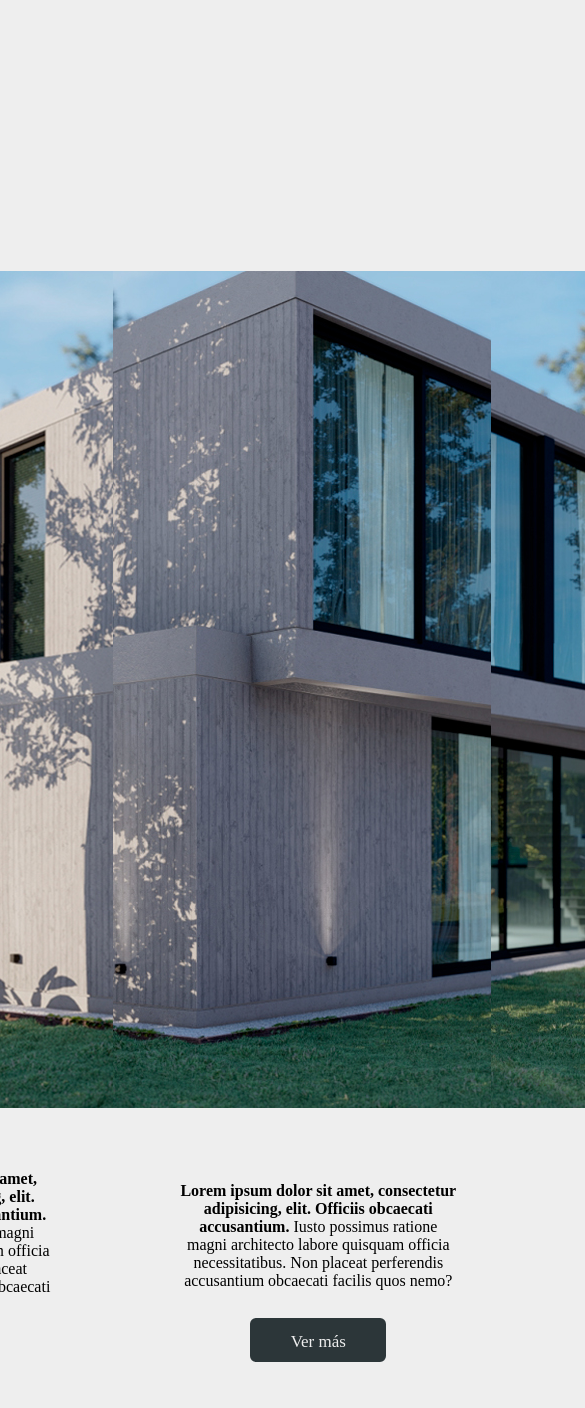
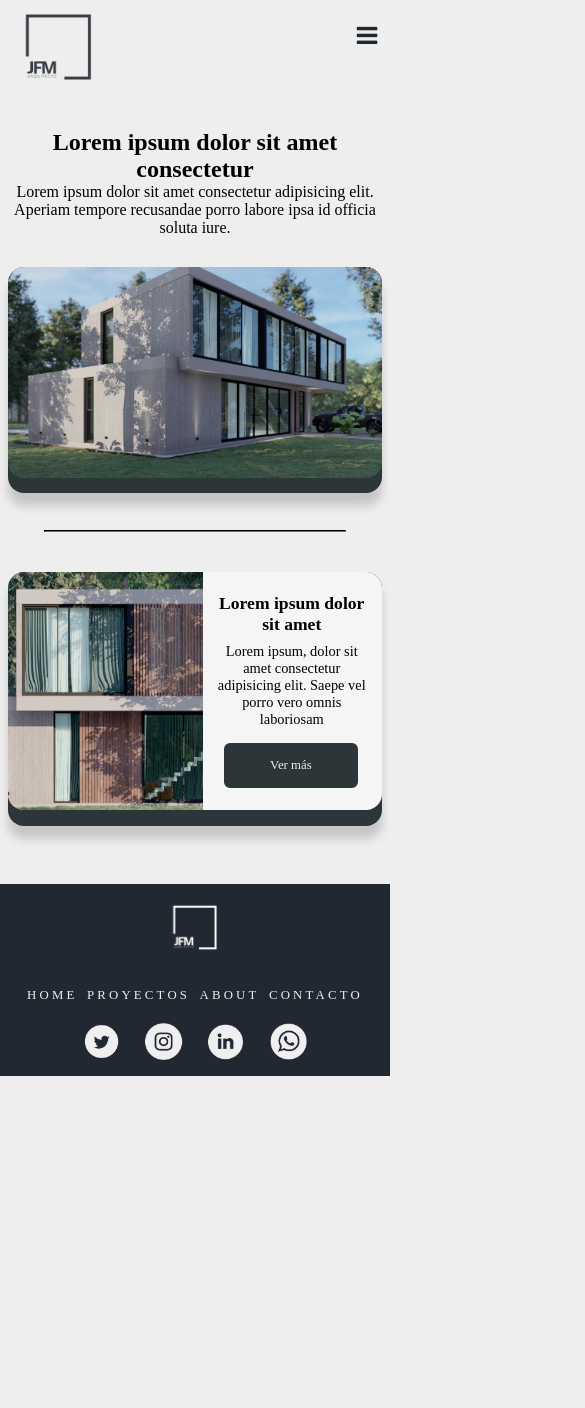
Before and after one commit to MustaCH/jfm2, a website: page index.html in a window 390 px wide. Shown: the top 1408 px of the page, 585 px wide, since content can reach past the window. After the commit the page ends 1076 px from the top, so only its background shows below. Drawn offline with Linux system fonts and the light colour scheme.

Commit message:
vista mobile index terminada

```diff
--- a/css/style.css
+++ b/css/style.css
@@ -11,6 +11,12 @@ body {
   display: flex;
   justify-content: center;
   margin: 0%;
+}
+
+@media only screen and (min-width: 1024px) {
+  .no-desktop {
+    display: none;
+  }
 }
 
 button {
@@ -109,7 +115,7 @@ button a {
   display: none;
 }
 
-@media screen and (max-width: 600px) {
+@media screen and (max-width: 768px) {
   .topnav a:not(:first-child) {
     display: none;
   }
@@ -119,7 +125,7 @@ button a {
   }
 }
 
-@media screen and (max-width: 600px) {
+@media screen and (max-width: 768px) {
   .topnav.responsive {
     position: relative;
   }
@@ -898,3 +904,174 @@ hr {
 .lg-cont {
   width: 7.5em;
 }
+
+@media only screen and (max-width: 768px) {
+  .no-mobile {
+    display: none;
+  }
+
+  .topnav {
+    overflow: hidden;
+    margin-bottom: 3%;
+    padding: 0%;
+  }
+
+  #nav-logo img {
+    width: 30%;
+  }
+
+  #prin-mob {
+    display: flex;
+    flex-direction: column;
+    justify-content: center;
+    margin: 0% 2% 0% 2%;
+  }
+
+  #prin-mob h2 {
+    text-align: center;
+    margin-bottom: 0%;
+    width: 100%;
+  }
+
+  #prin-mob p {
+    text-align: center;
+    width: 100%;
+    margin-bottom: 8%;
+  }
+
+  #prin-mob img {
+    border-radius: 1em;
+    width: 100%;
+  }
+
+  #img-prin {
+    background-color: #2c3639;
+    padding-bottom: 3%;
+    border-radius: 1em;
+    box-shadow: 0px 13px 10px 0px rgba(0, 0, 0, 0.17);
+  }
+
+  #prin-mob hr {
+    background-color: #222831;
+    border-color: #222831;
+    height: 0.1px;
+    margin-top: 10%;
+    width: 80%;
+  }
+
+  #art-mobile {
+    display: flex;
+    flex-direction: row;
+    align-items: center;
+    background-color: #2c3639;
+    padding-bottom: 4%;
+    border-radius: 1em;
+    margin: 8% 2% 8% 2%;
+    box-shadow: 0px 13px 10px 0px rgba(0, 0, 0, 0.17);
+  }
+
+  #art-cont {
+    display: flex;
+    flex-direction: row;
+    background-color: whitesmoke;
+    border-radius: 1em;
+  }
+
+  #img-art-cont {
+    display: flex;
+    justify-content: left;
+    width: 70%;
+  }
+
+  #img-art-cont img {
+    border-radius: 1em 0em 0em 1em;
+    width: 100%;
+  }
+
+  #art-text-mob {
+    display: flex;
+    flex-direction: column;
+    align-items: center;
+    text-align: center;
+    width: 60%;
+    margin: 2% 2% 2% 1%;
+  }
+
+  #art-text-mob h2 {
+    font-size: 1.1rem;
+    margin: 8% 1% 2% 2%;
+  }
+
+  #art-text-mob p {
+    font-size: 0.9rem;
+    margin: 3% 1% 3% 2%;
+  }
+
+  #art-text-mob button {
+    display: flex;
+    flex-direction: row;
+    justify-content: center;
+    width: 80%;
+    height: 20%;
+    padding: 0%;
+    margin-top: 6%;
+    margin-bottom: 8%;
+  }
+
+  #art-text-mob button a {
+    font-size: 0.8rem;
+    align-self: center;
+  }
+
+  footer {
+    display: flex;
+    flex-direction: column;
+    justify-content: center;
+    background-color: #222831;
+    margin-top: 15%;
+  }
+  footer #footer-logo {
+    display: flex;
+    justify-content: center;
+  }
+  footer #footer-logo img {
+    padding-top: 3%;
+    width: 20%;
+  }
+  footer #footer-nav {
+    display: flex;
+    justify-content: center;
+    flex-direction: row;
+    width: 100%;
+  }
+  footer #footer-nav ul {
+    display: flex;
+    flex-direction: row;
+    justify-content: center;
+    list-style-type: none;
+    width: 10%;
+  }
+
+  footer #footer-nav ul li {
+    font-family: DM Sans;
+    text-decoration: none;
+  }
+
+  footer #footer-nav ul li a {
+    font-family: DM Sans;
+    font-size: 0.8rem;
+    letter-spacing: 0.2rem;
+    color: #eeeeee;
+    text-decoration: none;
+  }
+  footer #footer-rrss {
+    display: flex;
+    justify-content: center;
+    flex-direction: row;
+    margin-bottom: 4%;
+  }
+  footer #footer-rrss img {
+    width: 12%;
+    padding: 0% 2% 0% 2%;
+  }
+}
--- a/index.html
+++ b/index.html
@@ -3,6 +3,10 @@
   <head>
     <meta charset="UTF-8" />
     <meta name="viewport" content="width=device-width, initial-scale=1.0" />
+    <link
+      rel="stylesheet"
+      href="https://cdnjs.cloudflare.com/ajax/libs/font-awesome/4.7.0/css/font-awesome.min.css"
+    />
     <link rel="stylesheet" href="css/style.css" />
     <title>JFM - Arquitecto</title>
   </head>
@@ -32,12 +36,12 @@
         <!--====================-->
         <!-- SECCION INICIAL -->
         <!--====================-->
-        <div class="aass1">
-          <div id="principal-1">
+        <div class="aass1 no-mobile">
+          <div id="principal-1" class="no-mobile">
             <img src="./rsc/principal-1.jpg" alt="" />
           </div>
-          <article class="card-index-1">
-            <div class="card-index">
+          <article class="card-index-1 no-mobile">
+            <div class="card-index no-mobile">
               <p>
                 <strong
                   >Lorem ipsum dolor sit amet, consectetur adipisicing, elit.
@@ -52,10 +56,10 @@
           </article>
         </div>
         <div>
-          <div id="principal-2">
-            <img src="./rsc/principal-2.jpg" alt="" />
+          <div id="principal-2" class="no-mobile">
+            <img src="./rsc/principal-2.jpg" alt="" class="no-mobile" />
           </div>
-          <article class="card-index-2">
+          <article class="card-index-2 no-mobile">
             <div class="card-index">
               <p>
                 <strong
@@ -70,7 +74,7 @@
             </div>
           </article>
         </div>
-        <div class="aass2">
+        <div class="aass2 no-mobile">
           <div id="principal-3">
             <img src="./rsc/principal-3.jpg" alt="" />
           </div>
@@ -94,7 +98,7 @@
         <!--=======================-->
         <!-- ARTICULO INDEX -->
         <!--=======================-->
-        <section class="art-index">
+        <section class="art-index no-mobile">
           <div id="art-index-text">
             <h2>Lorem, ipsum dolor sit amet consectetur, adipisicing elit.</h2>
             <p>
@@ -113,7 +117,7 @@
         <!--=======================-->
         <!-- BOXES INDEX -->
         <!--=============-->
-        <article class="box-index">
+        <article class="box-index no-mobile">
           <div id="box-index-1">
             <p>
               <strong
@@ -143,8 +147,44 @@
         <!-- BOXES INDEX -->
         <!--=============-->
       </div>
+      <!--==============-->
+      <!--VISTA - MOBILE-->
+      <!--==============-->
+      <div id="prin-mob" class="no-desktop">
+        <h2>Lorem ipsum dolor sit amet consectetur</h2>
+        <p>
+          Lorem ipsum dolor sit amet consectetur adipisicing elit. Aperiam
+          tempore recusandae porro labore ipsa id officia soluta iure.
+        </p>
+        <div id="img-prin">
+          <img src="rsc/principal-mob.jpg" alt="" />
+        </div>
+        <hr />
+      </div>
+      <!--CIERRE PRINCIPAL-->
+      <!--================-->
+      <!--ARTICULO MOBILE-->
+      <section id="art-mobile" class="no-desktop">
+        <div id="art-cont">
+          <div id="img-art-cont">
+            <img src="rsc/art-mob.jpg" alt="" />
+          </div>
+          <div id="art-text-mob">
+            <h2>Lorem ipsum dolor sit amet</h2>
+            <p>
+              Lorem ipsum, dolor sit amet consectetur adipisicing elit. Saepe
+              vel porro vero omnis laboriosam
+            </p>
+            <button><a href="">Ver más</a></button>
+          </div>
+        </div>
+      </section>
+      <!--===============-->
+      <!--CIERRE ARTICULO MOBILE-->
+      <!--===============-->
       <!--========-->
       <!-- FOOTER -->
+      <!--========-->
       <footer id="footer">
         <div id="footer-logo">
           <img src="rsc/logo-blanco.png" alt="logo jfm" />
```
Also changed, not shown: rsc/art-mob.jpg (added), rsc/principal-mob.jpg (added).
